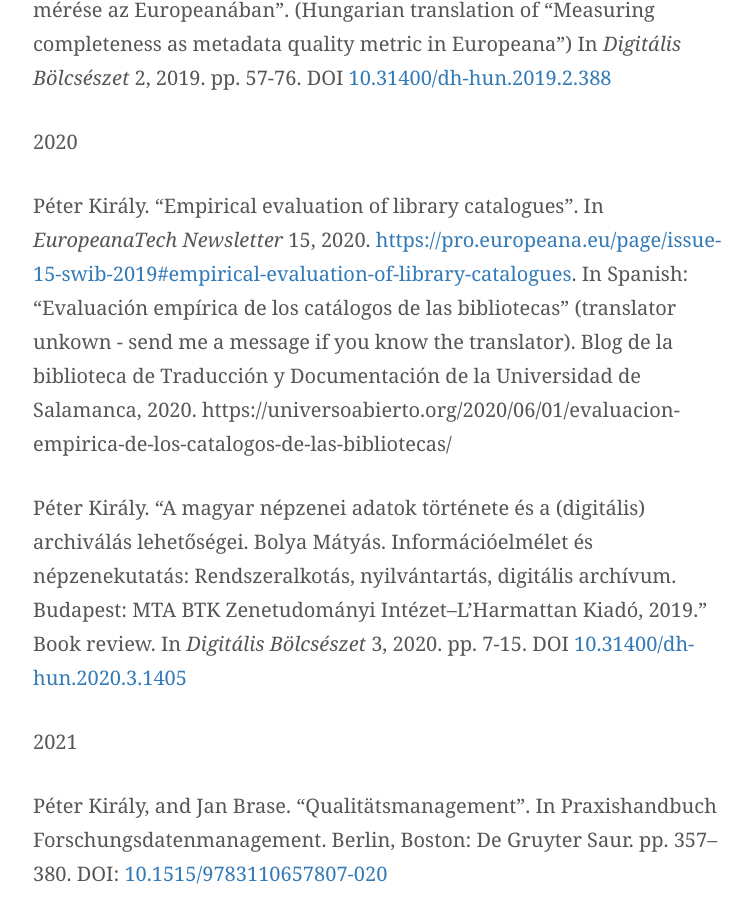
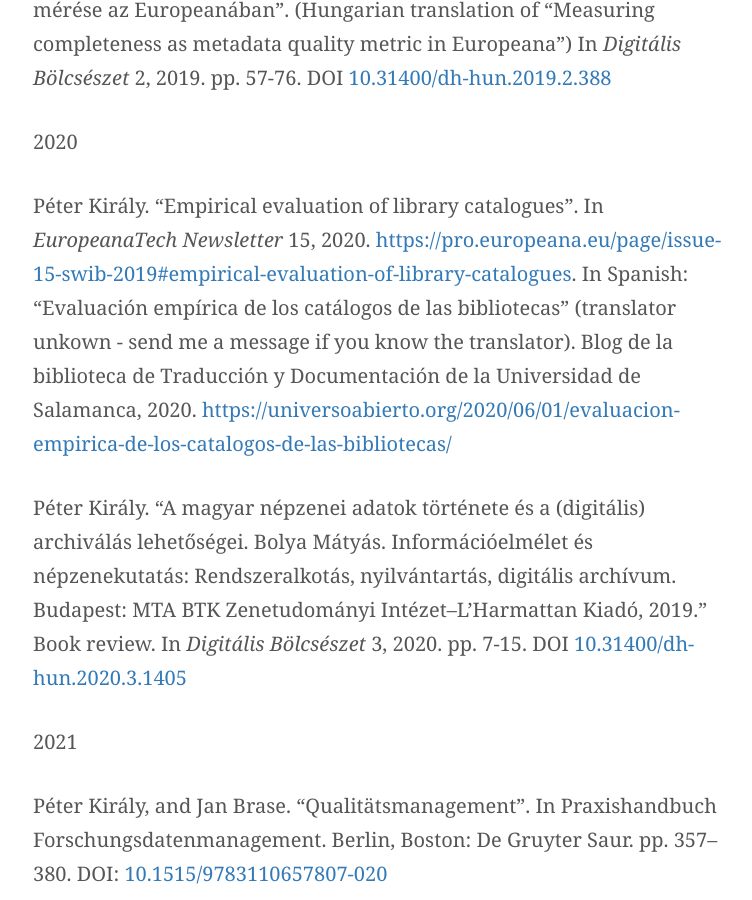
Before and after one commit to pkiraly/pkiraly.github.io, a Jekyll site: the page built from about.md, in a window 1280 px wide and 900 px high, scrolled down 8201 px. Shown: the whole window, without its empty margins (257-1009 px from the left). Built offline with Jekyll 4.4.1, drawn with Linux system fonts in a browser that asks for light colours; nearby versions of some CDN libraries; some web fonts are replaced; comment, search, counter and statistics services are not loaded; some of the changed lines change nothing that is shown.

```diff
--- a/about.md
+++ b/about.md
@@ -101,7 +101,7 @@
 
 2020
 
-Péter Király. "Empirical evaluation of library catalogues". In *EuropeanaTech Newsletter* 15, 2020. [https://pro.europeana.eu/page/issue-15-swib-2019#empirical-evaluation-of-library-catalogues](https://pro.europeana.eu/page/issue-15-swib-2019#empirical-evaluation-of-library-catalogues). In Spanish: “Evaluación empírica de los catálogos de las bibliotecas” (translator unkown - send me a message if you know the translator). Blog de la biblioteca de Traducción y Documentación de la Universidad de Salamanca, 2020. https://universoabierto.org/2020/06/01/evaluacion-empirica-de-los-catalogos-de-las-bibliotecas/
+Péter Király. "Empirical evaluation of library catalogues". In *EuropeanaTech Newsletter* 15, 2020. [https://pro.europeana.eu/page/issue-15-swib-2019#empirical-evaluation-of-library-catalogues](https://pro.europeana.eu/page/issue-15-swib-2019#empirical-evaluation-of-library-catalogues). In Spanish: “Evaluación empírica de los catálogos de las bibliotecas” (translator unkown - send me a message if you know the translator). Blog de la biblioteca de Traducción y Documentación de la Universidad de Salamanca, 2020. [https://universoabierto.org/2020/06/01/evaluacion-empirica-de-los-catalogos-de-las-bibliotecas/](https://universoabierto.org/2020/06/01/evaluacion-empirica-de-los-catalogos-de-las-bibliotecas/)
 
 Péter Király. "A magyar népzenei adatok története és a (digitális) archiválás lehetőségei. Bolya Mátyás. Információelmélet és népzenekutatás: Rendszeralkotás, nyilvántartás, digitális archívum. Budapest: MTA BTK Zenetudományi Intézet–L’Harmattan Kiadó, 2019." Book review. In *Digitális Bölcsészet* 3, 2020. pp. 7-15. DOI [10.31400/dh-hun.2020.3.1405](https://doi.org/10.31400/dh-hun.2020.3.1405)
 
```
